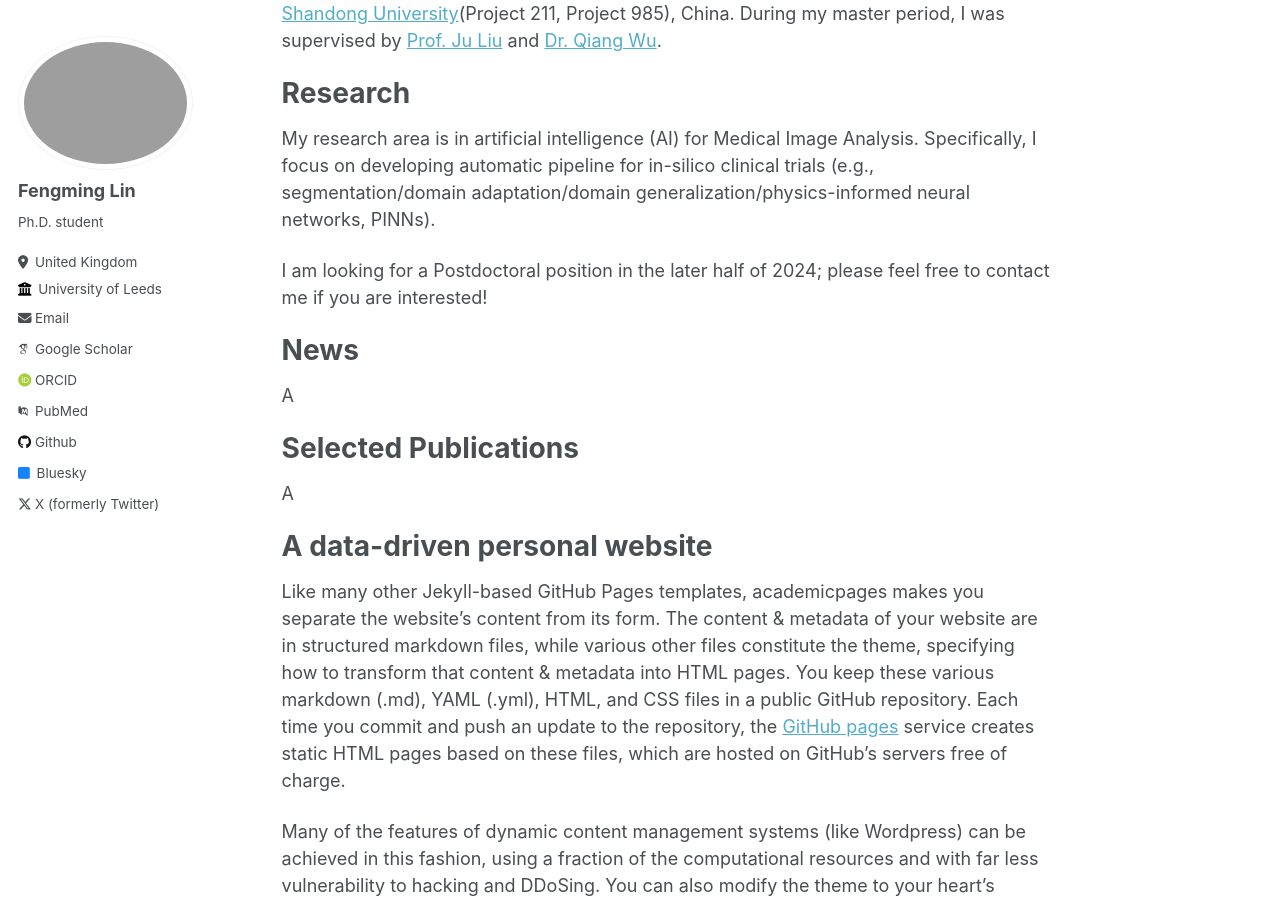
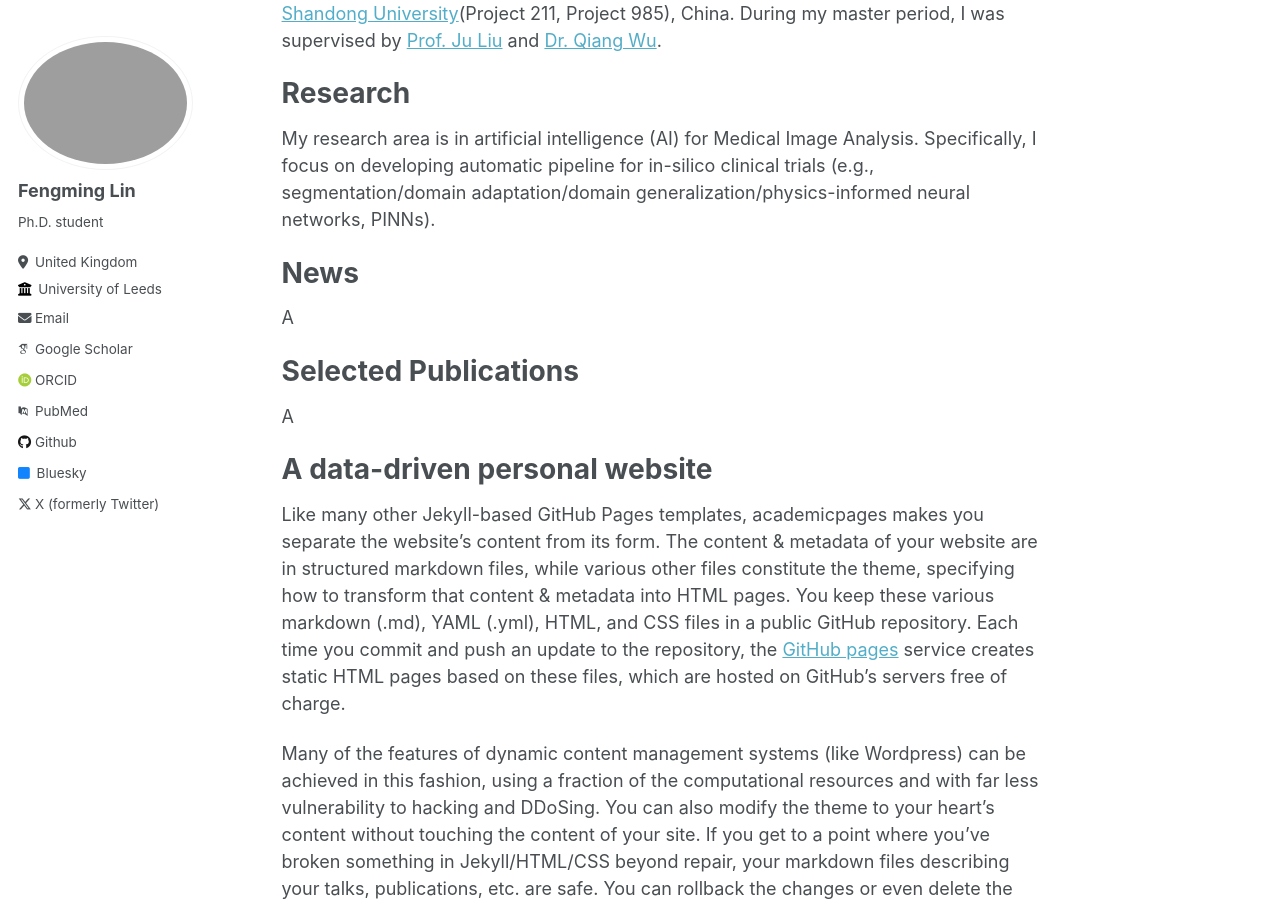
Before and after one commit to fmlinks/fmlinks.github.io, a Jekyll site: the page built from _pages/about.md, in a window 1280 px wide and 900 px high, scrolled down 423 px. Built offline with Jekyll 4.4.1, drawn with Linux system fonts in a browser that asks for light colours; some web fonts are replaced.

Commit message:
Update about.md

```diff
--- a/_pages/about.md
+++ b/_pages/about.md
@@ -17,8 +17,6 @@ I received my B.S. and M.S. degree in [School of Information Science and Enginee
 Research
 ======
 My research area is in artificial intelligence (AI) for Medical Image Analysis. Specifically, I focus on developing automatic pipeline for in-silico clinical trials (e.g., segmentation/domain adaptation/domain generalization/physics-informed neural networks, PINNs).
-
-I am looking for a Postdoctoral position in the later half of 2024; please feel free to contact me if you are interested!
 
 News
 ======
```
